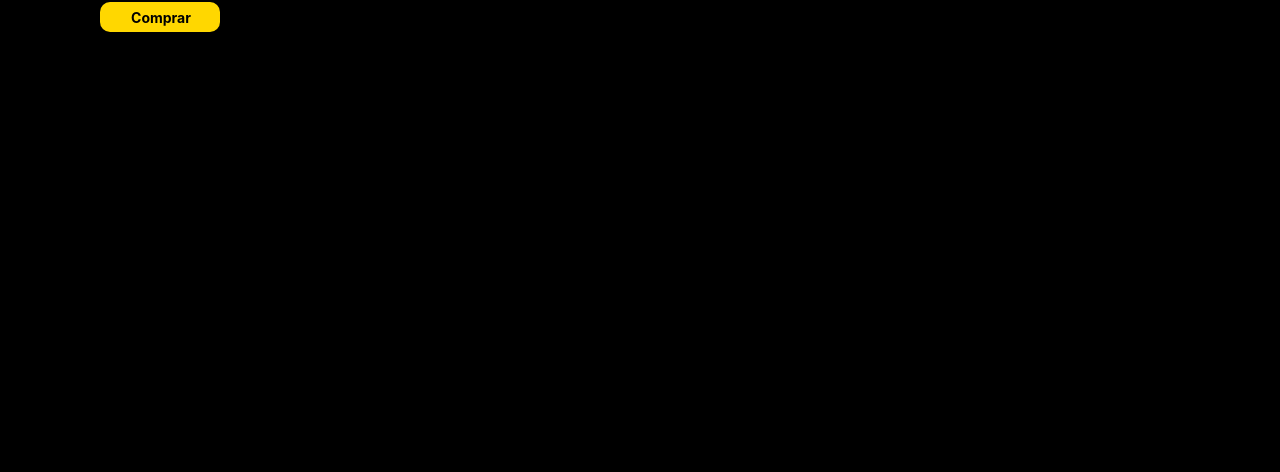
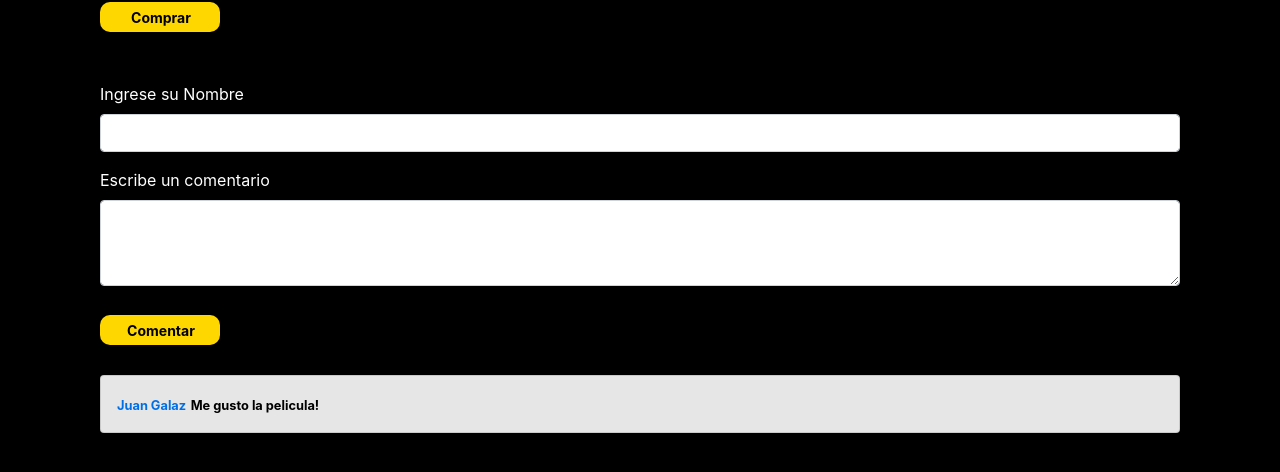
Before and after one commit to gjuancruz/PF, a React (Create React App) app in the folder client/: page /movies/1 in a window 1280 px wide. Shown: the part 1576-2048 px from the top of the page. Before the commit the page ends 1668 px from the top, so only its background shows below. Built offline with nearby package versions, Linux system fonts and the light colour scheme; no server answers.

Commit message:
Cambios front

```diff
--- /dev/null
+++ b/client/src/Components/Carousel/Carousel.css
@@ -0,0 +1,4 @@
+.carousel-control-prev{
+    width: 5%;
+    opacity: 0.1;
+}
--- a/client/src/Components/Carousel/Carousel.jsx
+++ b/client/src/Components/Carousel/Carousel.jsx
@@ -1,4 +1,5 @@
 import React from 'react';
+import '../Carousel/Carousel.css'
 
 
 const Carousel = () =>{
@@ -30,7 +31,7 @@ const Carousel = () =>{
     <span class="visually-hidden"></span>
   </button>
 </div>
-   )
+)
 
     }
 
--- /dev/null
+++ b/client/src/Components/Comment/Comment.css
@@ -0,0 +1,28 @@
+.mb-3{
+    margin-top: 50px;
+}
+.comentwrite{
+    margin-top: 10px;
+}
+.comentar{
+    background-color: rgb(255, 215, 0);
+    border: none;
+    font-size: 14px;
+    height: 30px;
+    padding: 5px 8px 5px 10px;
+    width: 120px;
+    border-radius: 10px;
+    font-weight: bold;
+    margin-top: 5px;
+    margin-right: 20px;
+}
+
+.writecomment{
+    margin-top: 30px;
+    opacity: 0.9;
+
+}
+.font-weight-bold{
+    color: black;
+
+}
--- /dev/null
+++ b/client/src/Components/Comment/Comment.jsx
@@ -0,0 +1,40 @@
+import React from "react";
+import '../Comment/Comment.css'
+
+
+const Comment= () =>{
+return(
+    <div>
+        <div class="mb-3">
+  <label for="exampleFormControlInput1" class="form-label">Ingrese su Nombre</label>
+  <input type="email" class="form-control" id="exampleFormControlInput1" placeholder=""/>
+</div>
+<div class="mb-4">
+  <label for="exampleFormControlTextarea1" class="form-label">Escribe un comentario</label>
+  <textarea class="form-control" id="exampleFormControlTextarea1" rows="3"></textarea>
+</div>
+<button className="comentar">Comentar</button>
+<div className="writecomment">
+
+<div class="card p-3">
+
+<div class="d-flex justify-content-between align-items-center"/>
+
+<div class="user d-flex flex-row align-items-center"/>
+
+
+<span><small class="font-weight-bold text-primary">Juan Galaz</small> <small class="font-weight-bold">Me gusto la pelicula!</small></span>
+
+</div>
+
+</div>
+
+
+
+    </div>
+
+
+)
+}
+
+export default Comment
--- a/client/src/Components/Detail/MovieDetail.jsx
+++ b/client/src/Components/Detail/MovieDetail.jsx
@@ -3,6 +3,7 @@ import { useDispatch, useSelector } from "react-redux";
 import { useParams } from "react-router-dom";
 import { getMovieDetail } from "../../Redux/actions";
 import '../styles/MovieDetail.styles.css'
+import Comment from "../Comment/Comment";
 
 
 
@@ -49,6 +50,7 @@ export default function MovieDetail(){
             <div className="botont">
             <button className="botoncomprar">Comprar</button>
             </div>
+            <Comment/>
         </div>
     )
 }
--- /dev/null
+++ b/client/src/Components/NavBar/NavBar.css
@@ -0,0 +1,6 @@
+.d-inline-flex{
+ margin-left: 130px;
+}
+li{
+    margin-left: 20px;
+}
--- a/client/src/Components/NavBar/NavBar.jsx
+++ b/client/src/Components/NavBar/NavBar.jsx
@@ -1,5 +1,5 @@
 import React from 'react'
-
+import '../NavBar/NavBar.css'
 
 const NavBar = () =>{
 
--- a/client/src/Redux/actions/index.js
+++ b/client/src/Redux/actions/index.js
@@ -1,4 +1,4 @@
-import axios from "axios";
+
 export const GET_MOVIE_DETAIL='GET_MOVIE_DETAIL';
 const Apikey='8de7320'
 
--- a/client/src/Redux/reducer/index.js
+++ b/client/src/Redux/reducer/index.js
@@ -4,7 +4,7 @@ const initialState={
     movieDetail:{}
 }
 
- const rootReducer = (state=initialState, action) =>{
+const rootReducer = (state=initialState, action) =>{
     switch(action.type){
         case GET_MOVIE_DETAIL:
             return{
@@ -14,6 +14,6 @@ const initialState={
             default:
                 return state
     }
- }
+}
 
- export default rootReducer
+export default rootReducer
```
